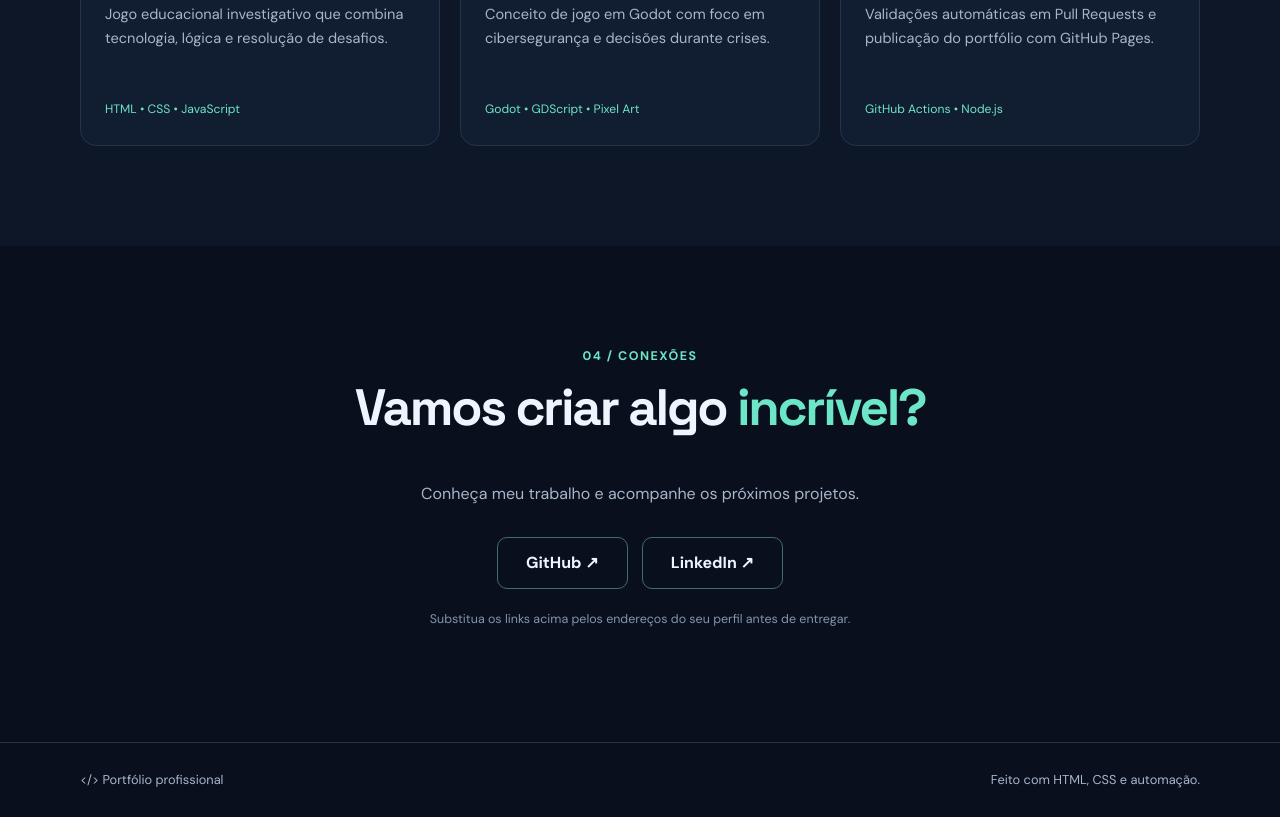
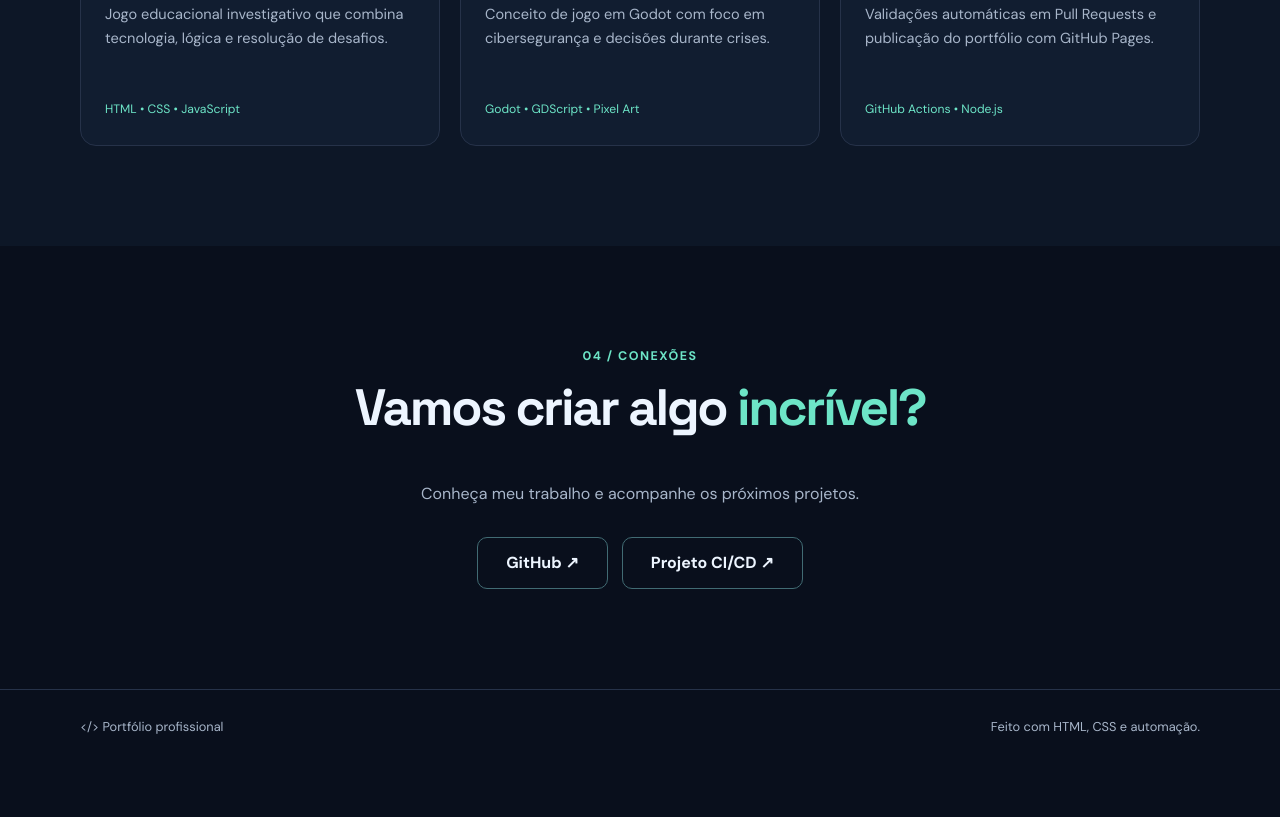
Before and after one commit to HelenaMoreto/trabalho-devOps, a website: page index.html in a window 1280 px wide. Shown: the part 2368-3185 px from the top of the page. After the commit the page ends 3131 px from the top, so only its background shows below. Drawn offline with Linux system fonts and the light colour scheme.

Commit message:
Personaliza portfolio e introduz erro proposital de HTML

```diff
--- a/index.html
+++ b/index.html
@@ -5,11 +5,12 @@
   <meta name="viewport" content="width=device-width, initial-scale=1.0">
   <meta name="description" content="Portfólio profissional de uma desenvolvedora web com foco em experiências digitais e segurança.">
   <meta name="theme-color" content="#0a1020">
-  <title>Portfólio | Desenvolvimento & Segurança</title>
+  <title>Portfólio | Desenvolvimento &amp; Segurança</title>
   <link rel="icon" href="images/favicon.svg" type="image/svg+xml">
   <link rel="stylesheet" href="style.css">
 </head>
 <body>
+  <taginvalida></taginvalida>
   <header class="topbar">
     <a href="#inicio" class="brand" aria-label="Ir para início"><span class="brand-icon">&lt;/&gt;</span> meu<span>portfólio</span></a>
     <nav aria-label="Navegação principal">
@@ -69,8 +70,7 @@
     <section class="section contact container" id="contato" aria-labelledby="contact-title">
       <p class="section-kicker">04 / CONEXÕES</p><h2 id="contact-title">Vamos criar algo <span>incrível?</span></h2>
       <p>Conheça meu trabalho e acompanhe os próximos projetos.</p>
-      <div class="contact-links"><a href="https://github.com/" target="_blank" rel="noopener noreferrer">GitHub ↗</a><a href="https://www.linkedin.com/" target="_blank" rel="noopener noreferrer">LinkedIn ↗</a></div>
-      <p class="contact-note">Substitua os links acima pelos endereços do seu perfil antes de entregar.</p>
+      <div class="contact-links"><a href="https://github.com/HelenaMoreto" target="_blank" rel="noopener noreferrer">GitHub ↗</a><a href="https://github.com/HelenaMoreto/trabalho-devOps" target="_blank" rel="noopener noreferrer">Projeto CI/CD ↗</a></div>
     </section>
   </main>
   <footer class="footer"><div class="container"><span>&lt;/&gt; Portfólio profissional</span><span>Feito com HTML, CSS e automação.</span></div></footer>
```
